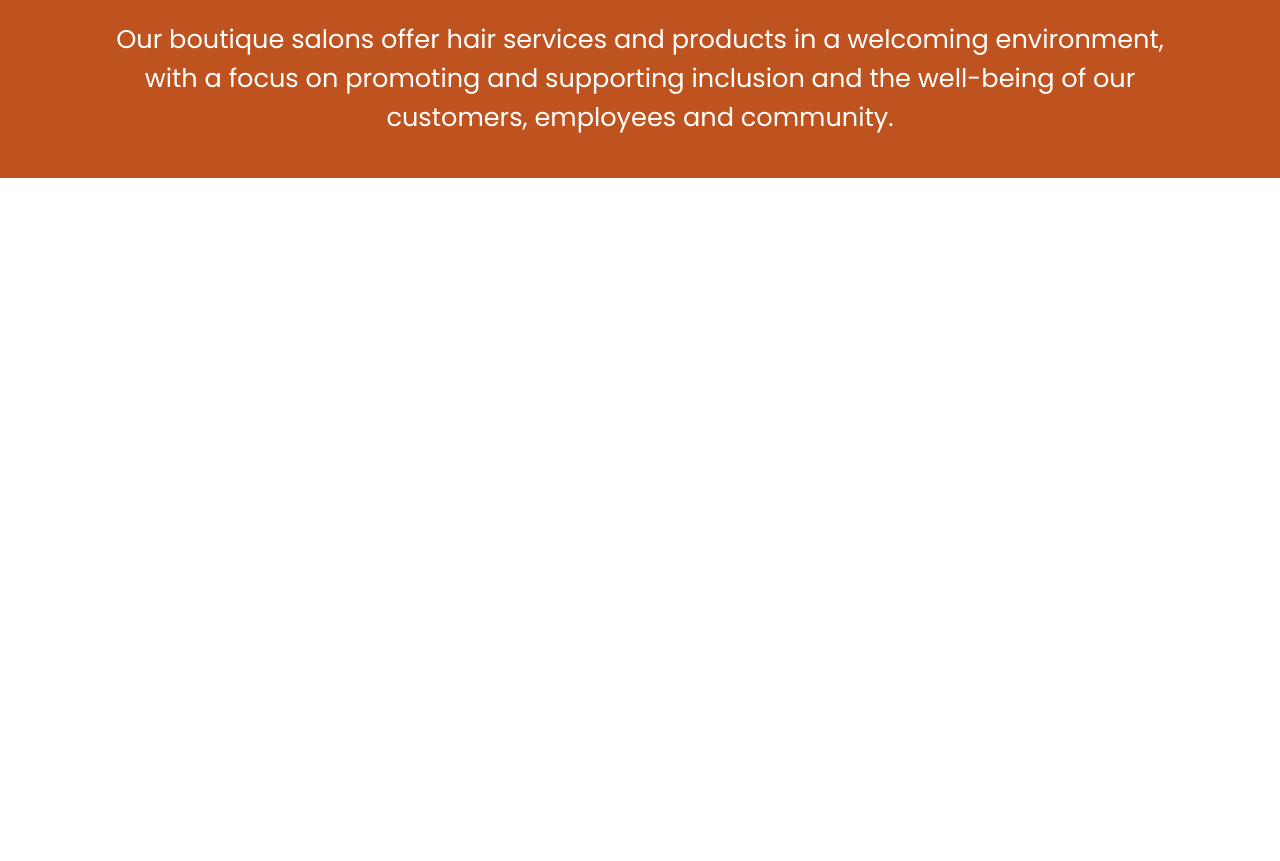
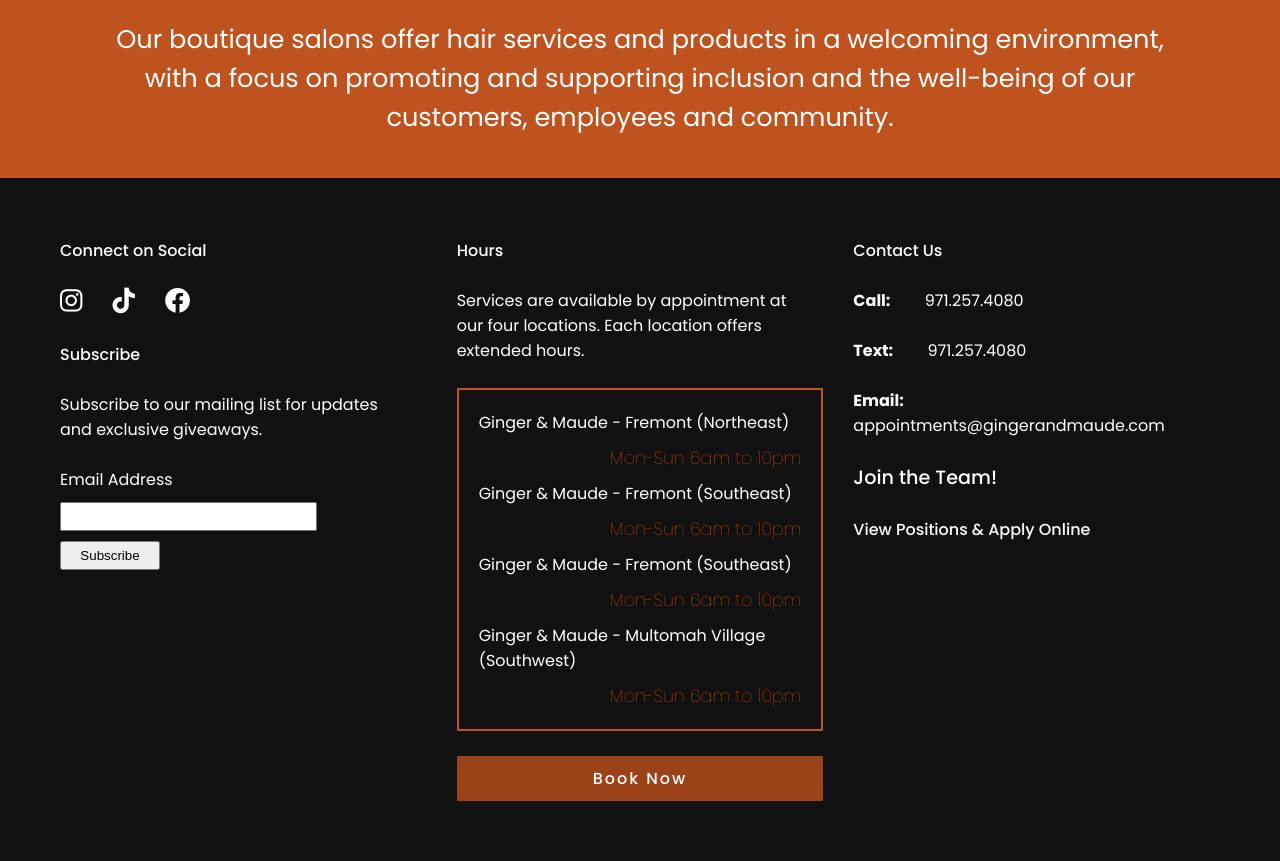
Before and after one commit to aaqib605/100Devs-salon-layout, a plain HTML site: page index.html in a window 1280 px wide. Shown: the part 822-1683 px from the top of the page. Before the commit the page ends 1000 px from the top, so only its background shows below. Drawn offline with Linux system fonts and the light colour scheme.

Commit message:
footer complete

```diff
--- a/index.html
+++ b/index.html
@@ -52,5 +52,71 @@
         well-being of our customers, employees and community.
       </p>
     </section>
+    <footer class="footer">
+      <section>
+        <section class="one">
+          <span>Connect on Social</span>
+          <section class="social-icons">
+            <span><i class="fa-brands fa-instagram"></i></span>
+            <span><i class="fa-brands fa-tiktok"></i></span>
+            <span><i class="fa-brands fa-facebook"></i></span>
+          </section>
+          <span>Subscribe</span>
+          <p>
+            Subscribe to our mailing list for updates and exclusive giveaways.
+          </p>
+          <form action="#">
+            <label for="email">Email Address</label>
+            <input type="email" id="email" />
+            <button type="submit">Subscribe</button>
+          </form>
+        </section>
+        <section class="two">
+          <span>Hours</span>
+          <p>
+            Services are available by appointment at our four locations. Each
+            location offers extended hours.
+          </p>
+          <section class="timings">
+            <section>
+              <span class="left">Ginger & Maude - Fremont (Northeast)</span>
+              <span class="right"> Mon-Sun 6am to&nbsp;10pm </span>
+            </section>
+            <section>
+              <span class="left">Ginger & Maude - Fremont (Southeast)</span>
+              <span class="right"> Mon-Sun 6am to&nbsp;10pm </span>
+            </section>
+            <section>
+              <span class="left">Ginger & Maude - Fremont (Southeast)</span>
+              <span class="right"> Mon-Sun 6am to&nbsp;10pm </span>
+            </section>
+            <section>
+              <span class="left"
+                >Ginger & Maude - Multomah Village (Southwest)</span
+              >
+              <span class="right"> Mon-Sun 6am to&nbsp;10pm </span>
+            </section>
+          </section>
+          <a href="#" class="book-now">Book Now</a>
+        </section>
+        <section class="three">
+          <span>Contact Us</span>
+          <p class="contact">
+            <span>Call:</span>
+            <span>971.257.4080</span>
+          </p>
+          <p class="contact">
+            <span>Text:</span>
+            <span>971.257.4080</span>
+          </p>
+          <p class="contact">
+            <span>Email:</span>
+            <span>appointments@gingerandmaude.com</span>
+          </p>
+          <span class="join-team">Join the Team!</span>
+          <span>View Positions & Apply Online</span>
+        </section>
+      </section>
+    </footer>
   </body>
 </html>
--- a/styles.css
+++ b/styles.css
@@ -102,6 +102,110 @@
   color: #fff;
 }
 
+.footer {
+  background-color: #111111;
+}
+
+.footer > section {
+  display: flex;
+  gap: 30px;
+  max-width: 1400px;
+  margin: 0 auto;
+  padding: 60px;
+  color: #fff;
+}
+
+.footer .one,
+.footer .two,
+.footer .three {
+  display: flex;
+  flex-direction: column;
+  gap: 25px;
+  flex: 1;
+}
+
+.footer .one .social-icons {
+  display: flex;
+  gap: 30px;
+}
+
+.footer .one .social-icons i {
+  font-size: 1.6rem;
+}
+
+.footer .one > span,
+.footer .two > span,
+.footer .three > span {
+  font-weight: 500;
+  font-size: 1rem;
+}
+
+.footer .one p,
+.footer .two p {
+  max-width: 90%;
+}
+
+.footer .one form {
+  display: flex;
+  flex-direction: column;
+  gap: 10px;
+}
+
+.footer .one form input {
+  padding: 5px 15px;
+  max-width: 70%;
+}
+
+.footer .one form button {
+  padding: 5px 15px;
+  width: 100px;
+}
+
+.footer .two {
+  flex-basis: 2;
+}
+
+.footer .two .timings {
+  border: 2px solid #bf5320;
+  padding: 20px;
+  display: flex;
+  flex-direction: column;
+  gap: 10px;
+}
+
+.footer .two .timings section {
+  display: flex;
+  flex-direction: column;
+  gap: 10px;
+}
+
+.footer .two .timings .left {
+  display: inline-block;
+  text-align: left;
+}
+
+.footer .two .timings .right {
+  display: inline-block;
+  text-align: right;
+  font-weight: 100;
+  color: #ff5404;
+  font-size: 1.1rem;
+}
+
+.footer .two a.book-now {
+  text-align: center;
+}
+
+.footer .three .join-team {
+  font-size: 1.2rem;
+}
+
+.footer .three .contact span:first-child {
+  display: inline-block;
+  font-weight: bold;
+  margin-right: 30px;
+}
+
 @media screen and (max-width: 1100px) {
   .nav {
     padding: 0 60px;
@@ -150,6 +254,16 @@
   .nav .book-now {
     display: none;
   }
+
+  .footer > section {
+    flex-direction: column;
+  }
+
+  .footer .one > span,
+  .footer .two > span,
+  .footer .three > span {
+    font-size: 1.3rem;
+  }
 }
 
 @media screen and (max-width: 750px) {
@@ -176,3 +290,9 @@
     font-size: 1rem;
   }
 }
+
+@media screen and (max-width: 480px) {
+  .footer > section {
+    padding: 30px;
+  }
+}
```
